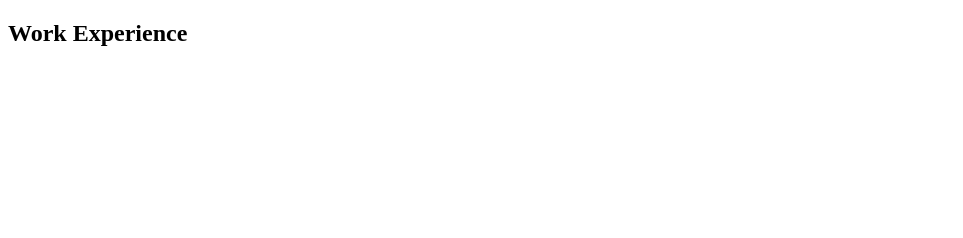
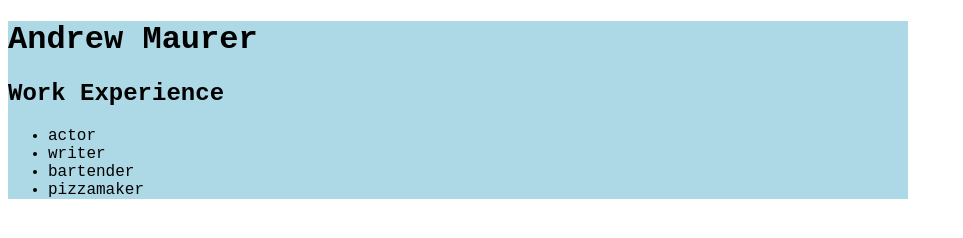
Before and after one commit to maurera91/maurera91.github.io, a plain HTML site: page index.html in a window 1280 px wide. Shown: the whole page, without its empty margins (0-963 px from the left). Drawn offline with Linux system fonts and the light colour scheme.

Commit message:
added css

```diff
--- a/index.html
+++ b/index.html
@@ -3,12 +3,31 @@
         <head>
             <title>Andrew Maurer</title>
         </head>
+        <link rel = "stylesheet" type="text/css" href="style.css">
 <body>
     <div>
+            <h1>
+                Andrew Maurer
+            </h1>
 
             <h2>
                 Work Experience
             </h2>
+            <ul>
+                <li>
+                    actor
+                </li>
+                <li>
+                    writer
+                </li>
+                <li>
+                    bartender
+                </li>
+                <li>
+                    pizzamaker
+                </li>
+            </ul>
+
     </div>
 </body>
 </html>
--- /dev/null
+++ b/style.css
@@ -0,0 +1,5 @@
+div{
+    background: lightblue;
+    font-family: 'Courier New', Courier, monospace;
+    width: 900px;
+}
```
